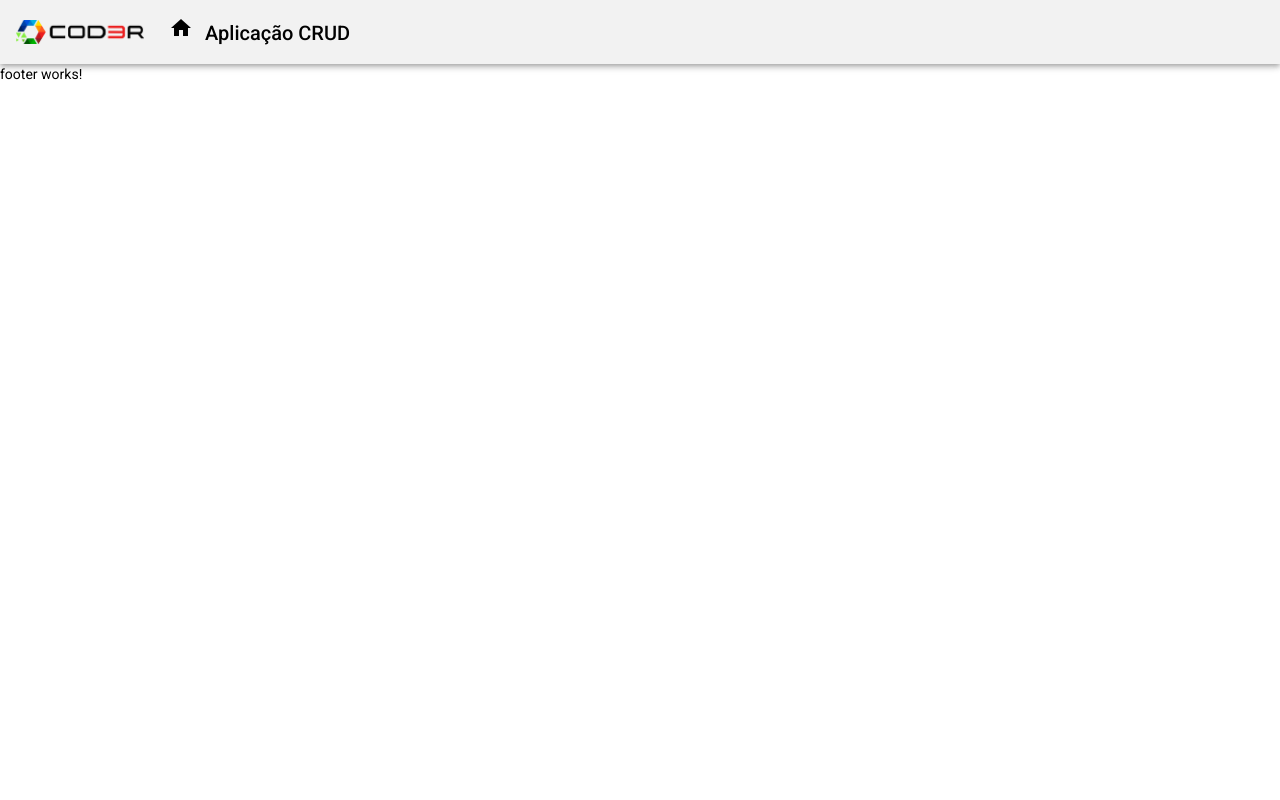
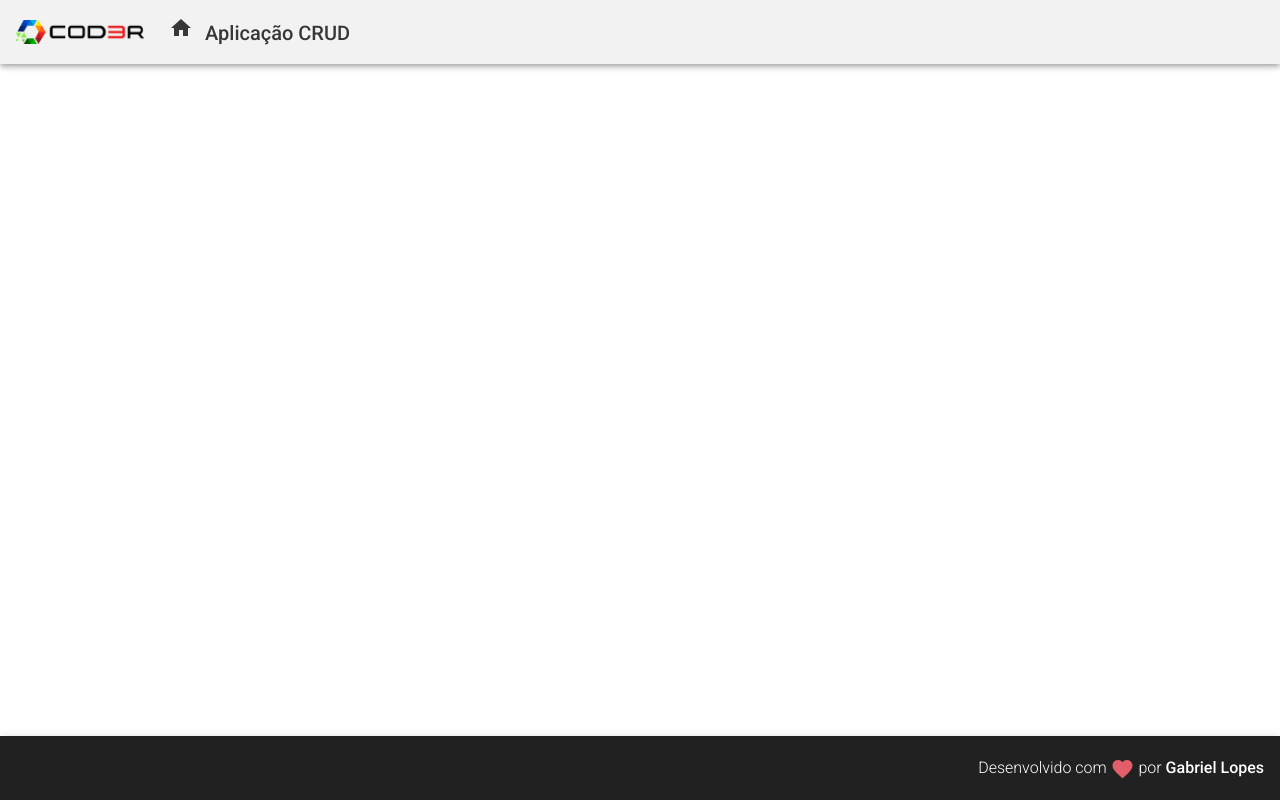
Before and after one commit to tocalopes/Angular-Essentials, an Angular app in the folder frontend/: page / in a window 1280 px wide. Built offline with nearby package versions, Linux system fonts and the light colour scheme.

Commit message:
Criação do footer

```diff
--- a/frontend/src/app/components/template/footer/footer.component.css
+++ b/frontend/src/app/components/template/footer/footer.component.css
@@ -0,0 +1,15 @@
+.footer{
+    position: fixed;
+    bottom: 0;
+    display: flex;
+    justify-content: flex-end;
+}
+
+.footer span{
+    font-weight: 300;
+    font-size: 1rem;
+}
+
+.footer span strong{
+    font-weight: 500;
+}
--- a/frontend/src/app/components/template/footer/footer.component.html
+++ b/frontend/src/app/components/template/footer/footer.component.html
@@ -1 +1,12 @@
-<p>footer works!</p>
+<mat-toolbar class="footer header mat-elevation-z4">
+    <span>
+        Desenvolvido com
+        <i class = "material-icons red v-middle">
+            favorite
+        </i>
+        por
+        <strong>
+            Gabriel Lopes
+        </strong>
+    </span>
+</mat-toolbar>
--- a/frontend/src/app/components/template/header/header.component.css
+++ b/frontend/src/app/components/template/header/header.component.css
@@ -1,15 +1,14 @@
 .header{
     display: flex;
     align-items: center;
-    background-color: #F2F2F2;
-
+    /*background-color: #F2F2F2;*/
 }
 
 .header a {
     display: flex;
     align-items: center;
     text-decoration: none;
-    color: black;
+    /*color: black;*/
 }
 
 .header .logo {
@@ -18,7 +17,7 @@
 
 .header .title-group{
     padding-left: 25px;
-    color: black;
+    /*color: black;*/
 }
 
 .header .title-group i {
--- a/frontend/src/app/components/template/header/header.component.html
+++ b/frontend/src/app/components/template/header/header.component.html
@@ -1,4 +1,4 @@
-<mat-toolbar class="header mat-elevation-z4">
+<mat-toolbar class="header mat-elevation-z4 background-white">
 
     <span>
         <a>
@@ -6,7 +6,7 @@
         </a>
     </span>
 
-    <span class="title-group">
+    <span class="title-group tiny-black">
         <i class="material-icons">
             home
         </i>
--- a/frontend/src/styles.css
+++ b/frontend/src/styles.css
@@ -2,3 +2,19 @@
 
 html, body { height: 100%; }
 body { margin: 0; font-family: Roboto, "Helvetica Neue", sans-serif; }
+
+.red{
+    color: rgb(227,94,107)
+}
+
+.v-middle{
+    vertical-align: middle;
+}
+
+.tiny-black{
+    color: #383737;
+}
+
+.background-white{
+    background-color: #F2F2F2;
+}
```
